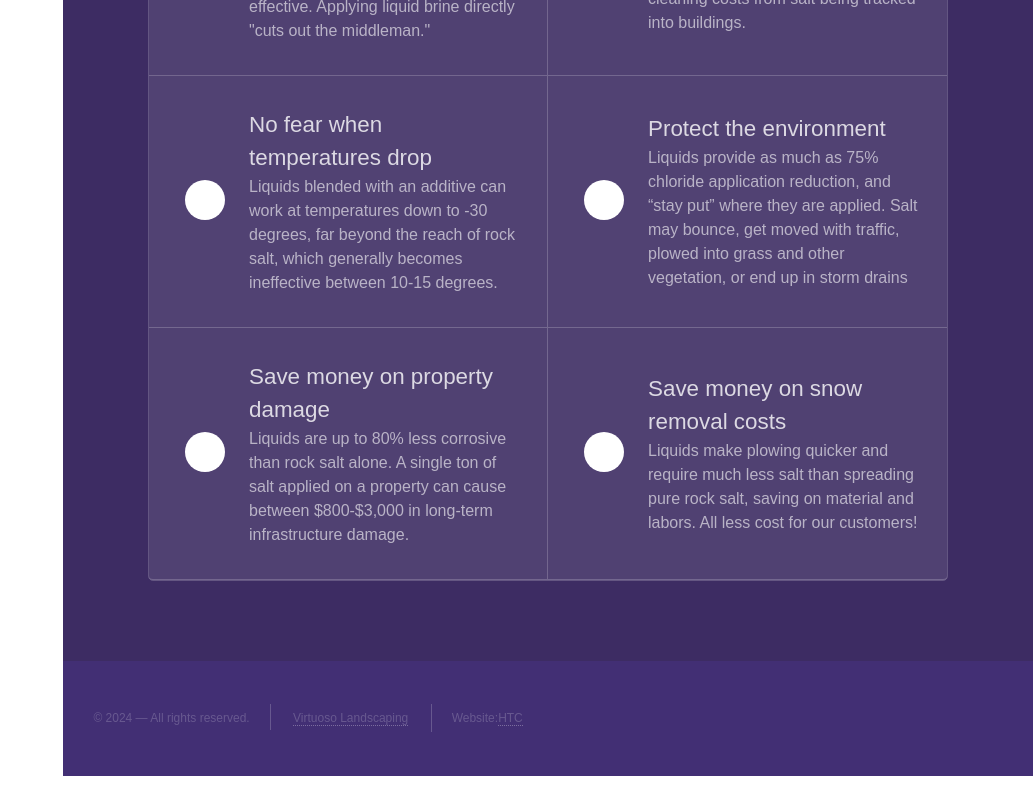
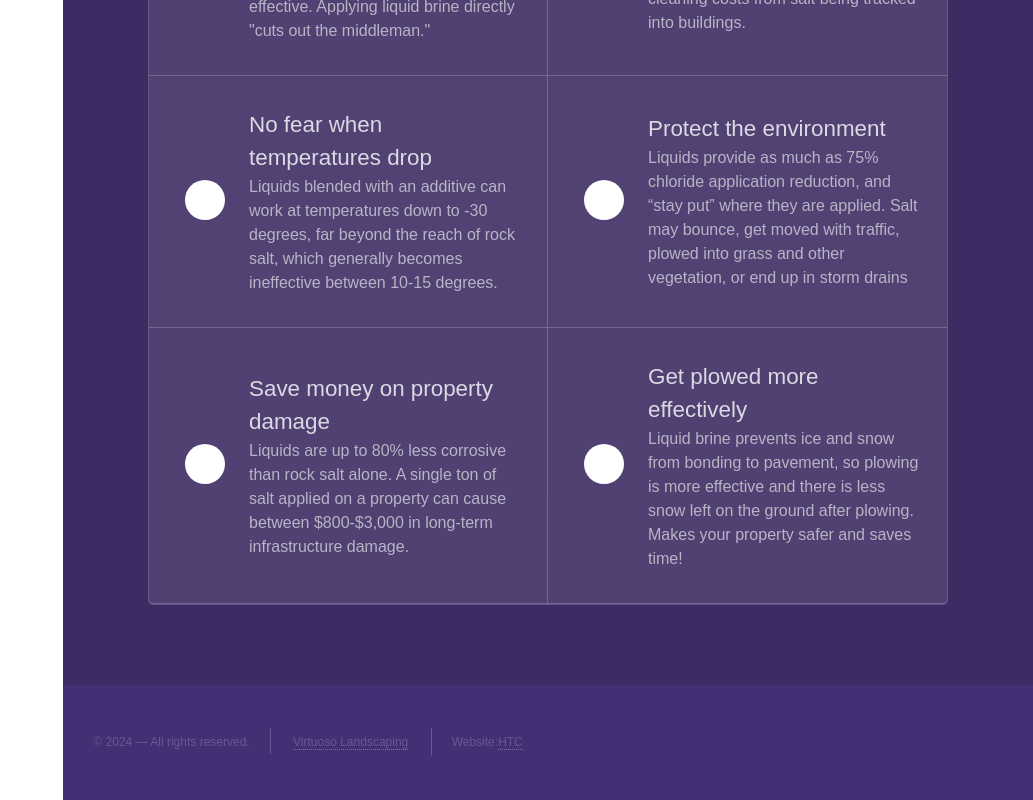
Before and after one commit to jaredh159/akron-snowmen, a Next.js app: page /brine in a window 1280 px wide. Shown: the part 1024-1824 px from the top of the page, without its empty margins (247-1280 px from the left). Before the commit the page ends 1800 px from the top, so only its background shows below. Built offline with nearby package versions, Linux system fonts and the light colour scheme.

Commit message:
revised the new text in BrineAnswers

```diff
--- a/components/BrineAnswers.tsx
+++ b/components/BrineAnswers.tsx
@@ -56,10 +56,10 @@ const BrineAnswers: React.FC = () => {
           />
 
           <BrineGridBlock
-            title="Save money on snow removal costs"
-            icon="fas fa-dollar-sign"
+            title="Get plowed more effectively"
+            icon="fas fa-snowplow"
             className={styles.block}
-            paragraph="Liquids make plowing quicker and require much less salt than spreading pure rock salt, saving on material and labors. All less cost for our customers!"
+            paragraph="Liquid brine prevents ice and snow from bonding to pavement, so plowing is more effective and there is less snow left on the ground after plowing. Makes your property safer and saves time!"
           />
         </div>
       </div>
```
